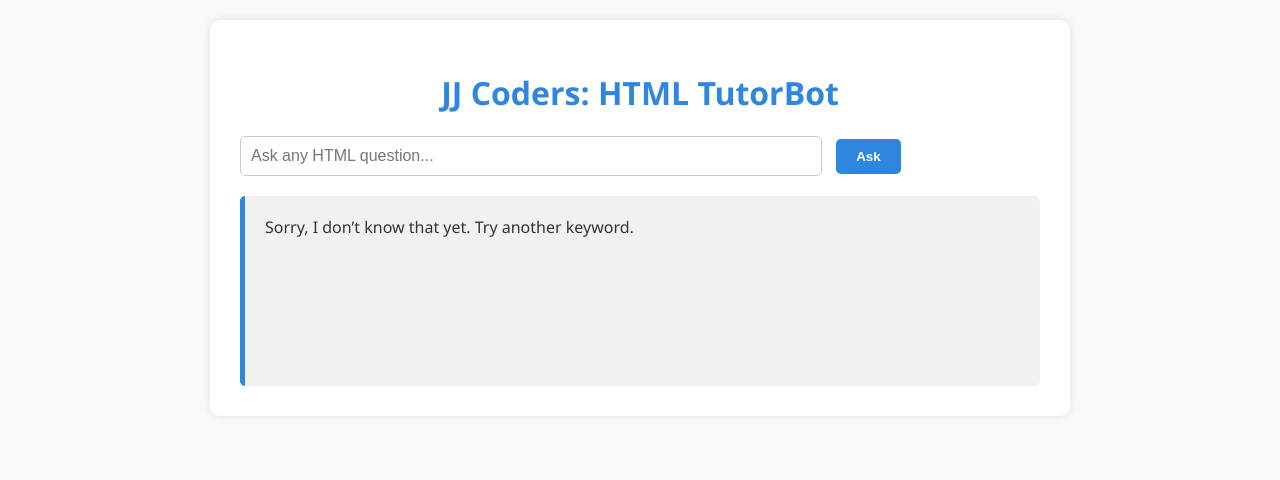
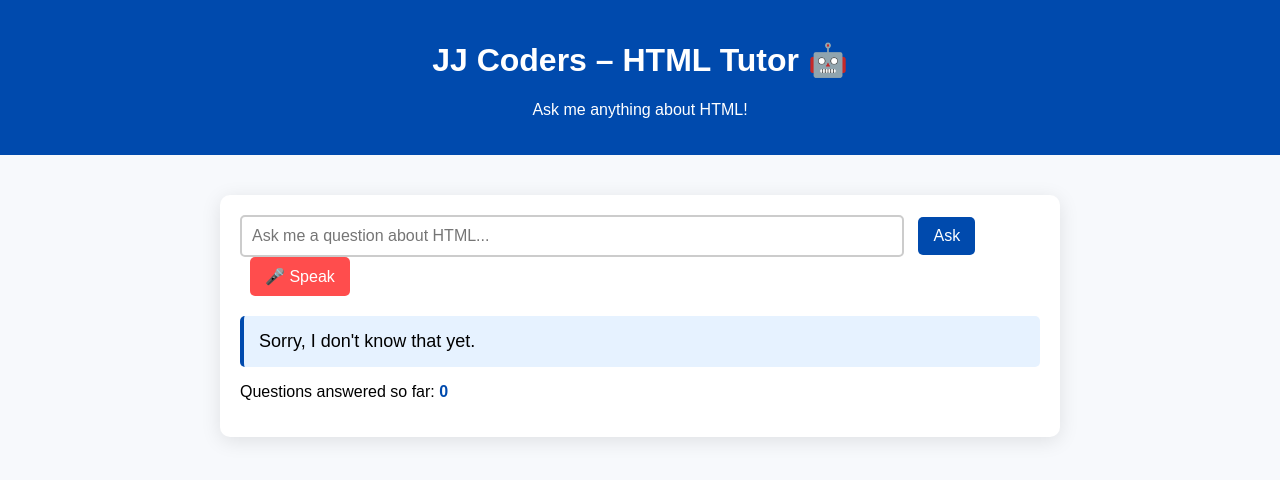
Before and after one commit to JJcoders00/t, a plain HTML site: page index.html in a window 1280 px wide. Both pictures are taken after a click on the button "Ask". Drawn offline with Linux system fonts and the light colour scheme.

Commit message:
Add files via upload

```diff
--- a/index.html
+++ b/index.html
@@ -2,171 +2,201 @@
 <html lang="en">
 <head>
   <meta charset="UTF-8">
-  <title>JJ Coders - HTML TutorBot</title>
+  <title>JJ Coders - HTML Tutor</title>
   <style>
     body {
-      font-family: 'Segoe UI', sans-serif;
-      background-color: #f9f9f9;
-      color: #333;
+      font-family: Arial, sans-serif;
+      background: #f7f9fc;
       margin: 0;
+      padding: 0;
+    }
+    header {
+      background: #004aad;
+      color: white;
       padding: 20px;
+      text-align: center;
     }
     .container {
       max-width: 800px;
-      margin: auto;
-      background: #fff;
-      padding: 30px;
+      margin: 40px auto;
+      padding: 20px;
+      background: white;
       border-radius: 10px;
-      box-shadow: 0 0 10px rgba(0,0,0,0.1);
+      box-shadow: 0 4px 20px rgba(0,0,0,0.1);
     }
-    h1 {
-      text-align: center;
-      color: #2e86de;
+    input[type="text"] {
+      width: 80%;
+      padding: 10px;
+      font-size: 16px;
+      border: 2px solid #ccc;
+      border-radius: 5px;
+      margin-right: 10px;
     }
-    #questionInput {
-      width: 70%;
-      padding: 10px;
-      border: 1px solid #ccc;
-      border-radius: 5px;
+    button {
+      padding: 10px 15px;
       font-size: 16px;
-    }
-    #askBtn {
-      padding: 10px 20px;
-      background-color: #2e86de;
+      background: #004aad;
       color: white;
       border: none;
       border-radius: 5px;
+      cursor: pointer;
+    }
+    button:hover {
+      background: #00337f;
+    }
+    .mic-button {
+      background: #ff4d4d;
       margin-left: 10px;
-      cursor: pointer;
-      font-weight: bold;
-    }
-    #askBtn:hover {
-      background-color: #216bb3;
     }
     #answerBox {
       margin-top: 20px;
-      padding: 20px;
-      background: #f1f1f1;
-      border-left: 5px solid #2e86de;
+      font-size: 18px;
+      padding: 15px;
+      background: #e6f2ff;
+      border-left: 4px solid #004aad;
       border-radius: 5px;
-      min-height: 150px;
-      white-space: pre-line;
+    }
+    #count {
+      color: #004aad;
+      font-weight: bold;
     }
   </style>
 </head>
 <body>
+
+  <header>
+    <h1>JJ Coders – HTML Tutor 🤖</h1>
+    <p>Ask me anything about HTML!</p>
+  </header>
+
   <div class="container">
-    <h1>JJ Coders: HTML TutorBot</h1>
-    <input type="text" id="questionInput" placeholder="Ask any HTML question...">
-    <button onclick="searchAnswer()" id="askBtn">Ask</button>
-    <div id="answerBox">Type a keyword like "image", "form", "head", "meta", etc.</div>
+    <input type="text" id="questionInput" placeholder="Ask me a question about HTML..." />
+    <button onclick="answerQuestion()">Ask</button>
+    <button class="mic-button" onclick="startListening()">🎤 Speak</button>
+
+    <div id="answerBox">Your answer will appear here.</div>
+    <p>Questions answered so far: <span id="count">0</span></p>
   </div>
 
   <script>
-    const data = {
-      "html": "HTML (HyperText Markup Language) is the standard language for creating web pages.",
-      "doctype": "<!DOCTYPE html> defines the document type and version of HTML.",
-      "head": "The <head> tag contains metadata, links to stylesheets, scripts, etc.",
-      "body": "The <body> tag contains the visible content of the HTML page.",
-      "title": "The <title> tag sets the title of the web page (shown in browser tab).",
-      "h1": "The <h1> tag defines the most important heading.",
-      "p": "The <p> tag defines a paragraph.",
-      "br": "The <br> tag inserts a line break.",
-      "hr": "The <hr> tag defines a horizontal rule.",
-      "a": "The <a> tag defines a hyperlink. Example: <a href='https://...'>Link</a>",
-      "img": "The <img> tag embeds an image. Example: <img src='image.jpg' alt='...'>",
-      "ul": "The <ul> tag defines an unordered list.",
-      "ol": "The <ol> tag defines an ordered list.",
-      "li": "The <li> tag defines a list item.",
-      "table": "The <table> tag defines a table structure.",
-      "tr": "The <tr> tag defines a table row.",
-      "td": "The <td> tag defines a table data/cell.",
-      "th": "The <th> tag defines a table header cell.",
-      "form": "The <form> tag is used to collect user input.",
-      "input": "The <input> tag defines an input control.",
-      "label": "The <label> tag defines a label for <input>.",
-      "button": "The <button> tag defines a clickable button.",
-      "textarea": "The <textarea> tag defines a multi-line text input.",
-      "select": "The <select> tag defines a dropdown list.",
-      "option": "The <option> tag defines options in a dropdown list.",
-      "iframe": "The <iframe> tag embeds another HTML page inside the current page.",
-      "meta": "The <meta> tag provides metadata about the HTML document.",
-      "link": "The <link> tag links external resources like CSS files.",
-      "script": "The <script> tag embeds or links to JavaScript.",
-      "style": "The <style> tag defines internal CSS.",
-      "div": "The <div> tag groups block-level elements.",
-      "span": "The <span> tag groups inline elements.",
-      "class": "The class attribute is used to define CSS class names.",
-      "id": "The id attribute uniquely identifies an element.",
-      "comment": "HTML comments look like this: <!-- comment -->",
-      "audio": "The <audio> tag embeds audio files. Example: <audio controls src='...'>",
-      "video": "The <video> tag embeds video files. Example: <video controls src='...'>",
-      "source": "The <source> tag defines media sources for <audio> or <video>.",
-      "nav": "The <nav> tag defines navigation links.",
-      "header": "The <header> tag represents the page header.",
-      "footer": "The <footer> tag represents the page footer.",
-      "article": "The <article> tag represents self-contained content.",
-      "section": "The <section> tag groups related content.",
-      "aside": "The <aside> tag defines content aside from the main content.",
-      "main": "The <main> tag represents the main content of the document.",
-      "details": "The <details> tag is used for additional content that users can view or hide.",
-      "summary": "The <summary> tag is used in conjunction with <details> to define a summary.",
-      "pre": "The <pre> tag displays preformatted text.",
-      "code": "The <code> tag is used to define source code snippets.",
-      "kbd": "The <kbd> tag defines keyboard input.",
-      "mark": "The <mark> tag highlights text.",
-      "em": "The <em> tag defines emphasized text (italic).",
-      "strong": "The <strong> tag defines important text (bold).",
-      "abbr": "The <abbr> tag defines abbreviations.",
-      "cite": "The <cite> tag defines a citation.",
-      "bdo": "The <bdo> tag overrides text direction.",
-      "canvas": "The <canvas> tag is used for drawing graphics via scripting (usually JavaScript).",
-      "svg": "The <svg> tag is used to define vector-based graphics.",
-      "noscript": "The <noscript> tag defines content for users with JavaScript disabled.",
-      "base": "The <base> tag sets the base URL for relative links.",
-      "fieldset": "The <fieldset> tag groups related elements in a form.",
-      "legend": "The <legend> tag defines a caption for the <fieldset>.",
-      "datalist": "The <datalist> tag contains a set of <option> elements for input suggestions.",
-      "output": "The <output> tag represents the result of a calculation.",
-      "template": "The <template> tag holds client-side content that won’t be rendered when the page loads.",
-      "track": "The <track> tag specifies text tracks for <video> and <audio>.",
-      "time": "The <time> tag defines a specific time or date.",
-      "progress": "The <progress> tag shows the progress of a task.",
-      "meter": "The <meter> tag shows a scalar measurement within a known range.",
-      "data": "The <data> tag links a given content with a machine-readable translation.",
-      "map": "The <map> tag defines image maps.",
-      "area": "The <area> tag defines clickable areas inside an image map.",
-      "blockquote": "The <blockquote> tag defines a section that is quoted from another source.",
-      "address": "The <address> tag provides contact info for the author.",
-      "del": "The <del> tag defines deleted text.",
-      "ins": "The <ins> tag defines inserted text.",
-      "sup": "The <sup> tag defines superscript text.",
-      "sub": "The <sub> tag defines subscript text.",
-      "html5": "HTML5 is the latest version of HTML with support for audio, video, canvas, and semantic elements.",
-      "semantic": "Semantic HTML uses tags that describe their meaning, like <article>, <section>, <nav>.",
-      "accessibility": "Use alt attributes, landmarks, and proper tags to make HTML accessible.",
-      "responsive": "Responsive design makes web pages look good on all screen sizes using meta tags and CSS.",
-      "favicon": "A favicon is the small icon in the browser tab, set using <link rel='icon' href='favicon.ico'>",
-      "viewport": "The viewport meta tag helps with responsive design. Example: <meta name='viewport' content='width=device-width, initial-scale=1.0'>"
+    const faq = {
+      "html": "HTML (HyperText Markup Language) is used to structure content on the web.",
+      "doctype": "<!DOCTYPE html> tells the browser to expect an HTML5 document.",
+      "head": "<head> contains metadata and links to stylesheets and scripts.",
+      "body": "<body> includes all the visible content of the web page.",
+      "title": "<title> appears on the browser tab.",
+      "meta": "Meta tags provide metadata such as charset, viewport, description, etc.",
+      "link": "<link> is used to link external files like CSS.",
+      "script": "<script> allows you to run JavaScript in HTML.",
+      "a": "The <a> tag creates a hyperlink to another page or section.",
+      "img": "The <img> tag embeds images. It requires 'src' and 'alt' attributes.",
+      "ul": "<ul> defines an unordered list. Use <li> for list items.",
+      "ol": "<ol> defines an ordered list.",
+      "li": "<li> defines a list item.",
+      "br": "<br> inserts a line break.",
+      "hr": "<hr> adds a horizontal line.",
+      "table": "<table> is used to create a table with rows and cells.",
+      "tr": "<tr> defines a table row.",
+      "td": "<td> defines a table data cell.",
+      "th": "<th> defines a table header cell.",
+      "form": "<form> collects user input via input fields, checkboxes, etc.",
+      "input": "<input> accepts user data, like text, email, password, etc.",
+      "textarea": "<textarea> is a larger input box for text.",
+      "button": "<button> defines a clickable button.",
+      "label": "<label> provides a label for input fields.",
+      "div": "<div> is a generic container with no special meaning.",
+      "span": "<span> is an inline container.",
+      "class": "Class is an attribute used to assign CSS styles to elements.",
+      "id": "ID is a unique identifier used in CSS and JavaScript.",
+      "iframe": "The <iframe> tag embeds another web page.",
+      "audio": "<audio> is used to embed audio clips.",
+      "video": "<video> is used to embed videos.",
+      "canvas": "<canvas> is used for drawing graphics with JavaScript.",
+      "semantic": "Semantic tags like <article>, <section>, <header> describe meaning.",
+      "responsive": "Responsive design makes sites look good on all devices using media queries.",
+      "favicon": "A favicon is the small icon on your browser tab."
+      // Add more if needed
     };
 
-    function searchAnswer() {
-      const input = document.getElementById("questionInput").value.toLowerCase();
-      const box = document.getElementById("answerBox");
+    let answeredCount = localStorage.getItem('answeredCount') || 0;
+    document.getElementById("count").textContent = answeredCount;
 
-      for (let keyword in data) {
-        if (input.includes(keyword)) {
-          box.textContent = data[keyword];
-          return;
+    function answerQuestion() {
+      const input = document.getElementById("questionInput").value.toLowerCase().trim();
+      let bestMatch = null;
+      let highestScore = 0;
+
+      for (const keyword in faq) {
+        const score = fuzzyMatch(input, keyword);
+        if (score > highestScore) {
+          highestScore = score;
+          bestMatch = keyword;
         }
       }
-      box.textContent = "Sorry, I don’t know that yet. Try another keyword.";
+
+      let answer = "Sorry, I don't know that yet.";
+      if (highestScore > 0.4) {
+        answer = faq[bestMatch];
+        answeredCount++;
+        localStorage.setItem('answeredCount', answeredCount);
+        document.getElementById("count").textContent = answeredCount;
+      }
+
+      document.getElementById("answerBox").textContent = answer;
     }
 
-    // Trigger search on Enter key
-    document.getElementById("questionInput").addEventListener("keypress", function (e) {
-      if (e.key === "Enter") searchAnswer();
-    });
+    function fuzzyMatch(input, keyword) {
+      input = input.toLowerCase();
+      keyword = keyword.toLowerCase();
+      const distance = levenshtein(input, keyword);
+      return 1 - distance / Math.max(input.length, keyword.length);
+    }
+
+    function levenshtein(a, b) {
+      const matrix = [];
+      for (let i = 0; i <= b.length; i++) matrix[i] = [i];
+      for (let j = 0; j <= a.length; j++) matrix[0][j] = j;
+
+      for (let i = 1; i <= b.length; i++) {
+        for (let j = 1; j <= a.length; j++) {
+          if (b.charAt(i - 1) === a.charAt(j - 1)) {
+            matrix[i][j] = matrix[i - 1][j - 1];
+          } else {
+            matrix[i][j] = Math.min(
+              matrix[i - 1][j - 1] + 1,
+              matrix[i][j - 1] + 1,
+              matrix[i - 1][j] + 1
+            );
+          }
+        }
+      }
+      return matrix[b.length][a.length];
+    }
+
+    // Voice Recognition
+    function startListening() {
+      if (!('webkitSpeechRecognition' in window)) {
+        alert("Your browser does not support Speech Recognition");
+        return;
+      }
+
+      const recognition = new webkitSpeechRecognition();
+      recognition.lang = 'en-US';
+      recognition.interimResults = false;
+
+      recognition.start();
+
+      recognition.onresult = function (event) {
+        const transcript = event.results[0][0].transcript;
+        document.getElementById("questionInput").value = transcript;
+        answerQuestion();
+      };
+
+      recognition.onerror = function (event) {
+        alert("Voice recognition error: " + event.error);
+      };
+    }
   </script>
+
 </body>
 </html>
```
